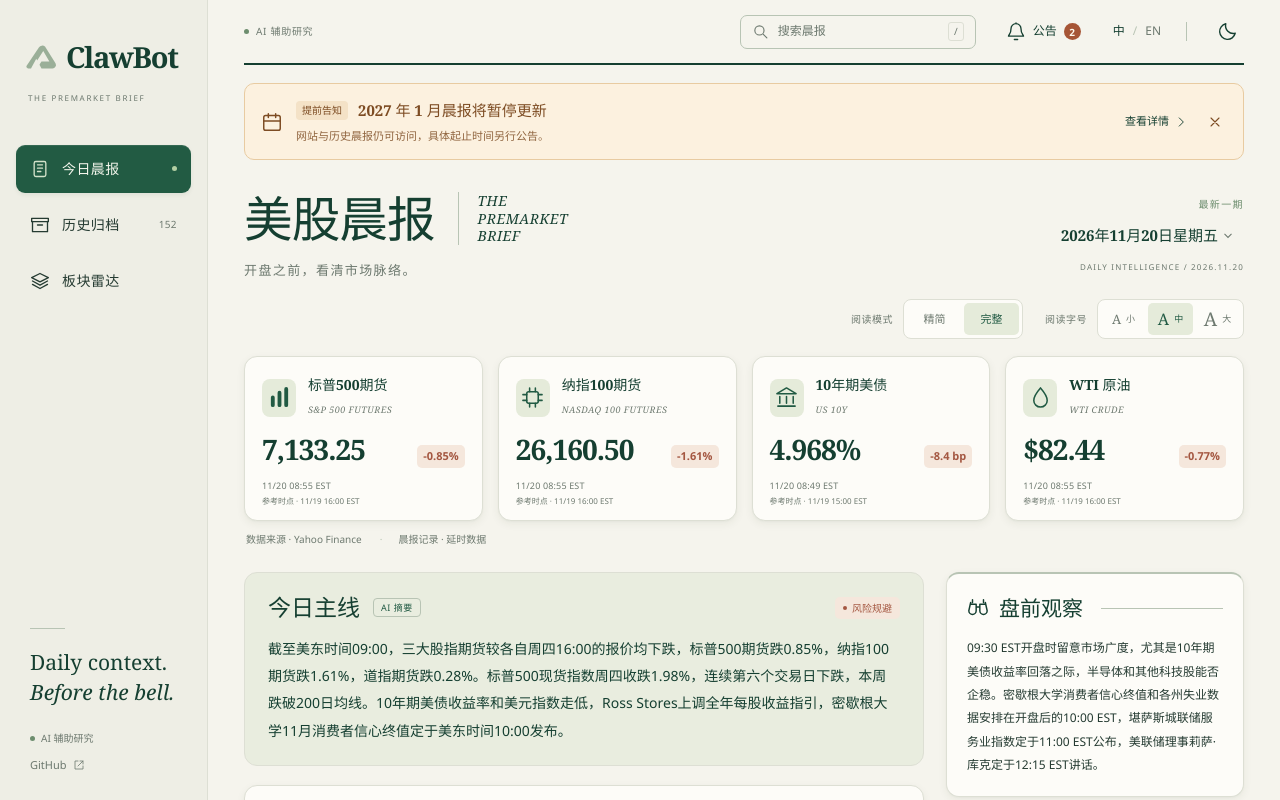
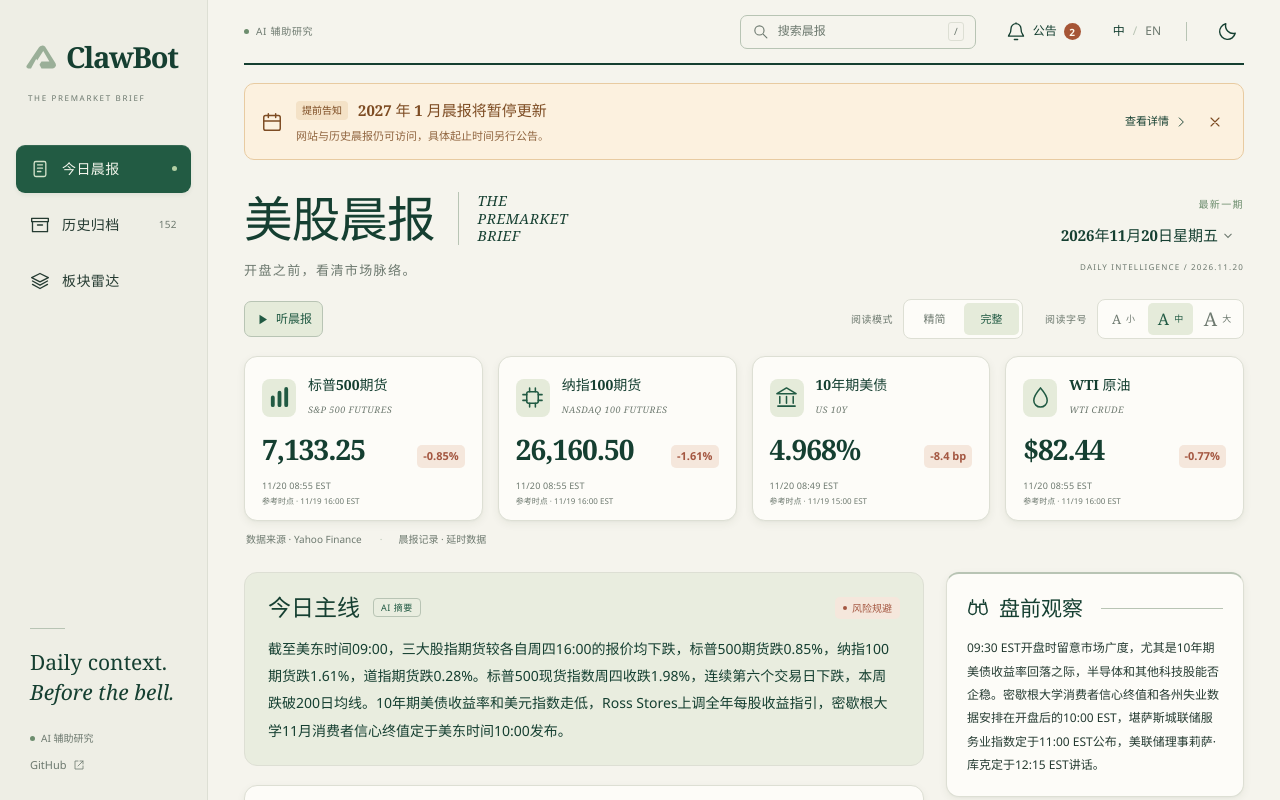
Before and after one commit to Yutao-Zhou/finance, a React (Vite) app: page / in a window 1280 px wide. Shown: the top 800 px of the page. Built offline with nearby package versions, Linux system fonts and the light colour scheme.

Commit message:
Add browser read-aloud for morning briefs

```diff
--- a/src/App.jsx
+++ b/src/App.jsx
@@ -12,6 +12,7 @@ import {
 } from "./lib/reports";
 import "./App.css";
 import EditionPicker from "./components/EditionPicker";
+import BriefListening from "./components/BriefListening";
 import {
   AnnouncementBanner,
   AnnouncementBell,
@@ -779,7 +780,13 @@ function App() {
   useEffect(() => {
     const timer = window.setInterval(
       () => {
-        if (document.visibilityState === "hidden") window.location.reload();
+        if (
+          document.visibilityState === "hidden" &&
+          !window.speechSynthesis?.speaking &&
+          !window.speechSynthesis?.pending
+        ) {
+          window.location.reload();
+        }
       },
       60 * 60 * 1000,
     );
@@ -1012,6 +1019,14 @@ function App() {
             )}
           </header>
           <div className="reading-settings">
+            {activeReport && !showArchive && (
+              <BriefListening
+                key={activeReport.date + lang}
+                report={activeReport}
+                lang={lang}
+                sectionTitles={labels}
+              />
+            )}
             <div className="reading-setting-group">
               <span className="reading-settings-label">
                 {labels.readingMode}
--- /dev/null
+++ b/src/components/BriefListening.css
@@ -0,0 +1,51 @@
+.brief-listening {
+  display: flex;
+  align-items: center;
+  flex-wrap: wrap;
+  gap: 6px;
+  margin-inline-end: auto;
+  min-width: 0;
+}
+
+.brief-listening-toggle,
+.brief-listening-stop {
+  display: inline-flex;
+  align-items: center;
+  justify-content: center;
+  gap: 6px;
+  min-height: 36px;
+  padding: 5px 10px;
+  border: 1px solid var(--line-strong);
+  border-radius: 7px;
+  color: var(--green);
+  background: var(--surface);
+  font-size: 12px;
+}
+
+.brief-listening-toggle {
+  background: var(--green-soft);
+  font-weight: 600;
+}
+
+.brief-listening-toggle:not(:disabled):hover,
+.brief-listening-stop:hover {
+  border-color: var(--green);
+  color: var(--heading);
+}
+
+.brief-listening-toggle:disabled {
+  color: var(--muted);
+  background: var(--surface-soft);
+}
+
+.brief-listening-status {
+  flex-basis: 100%;
+  font-size: 11px;
+  color: var(--muted);
+}
+
+@media (max-width: 640px) {
+  .brief-listening {
+    flex-basis: 100%;
+  }
+}
--- /dev/null
+++ b/src/components/BriefListening.jsx
@@ -0,0 +1,271 @@
+import { useEffect, useRef, useState } from "react";
+import { formatDate, hasContent, text } from "../lib/reports";
+import "./BriefListening.css";
+
+const copy = {
+  zh: {
+    idle: "听晨报",
+    playing: "暂停",
+    paused: "继续",
+    stop: "停止",
+    starting: "正在准备播报",
+    listening: "正在播报晨报",
+    finished: "晨报播报已结束",
+    stopped: "晨报播报已停止",
+    unsupported: "此浏览器不支持朗读。",
+    unavailable: "没有可用的中文语音，请检查设备的语音设置。",
+    failed: "无法开始或继续朗读，请重试或检查设备的语音设置。",
+    description: "朗读本期摘要、焦点新闻和盘前观察。",
+  },
+  en: {
+    idle: "Listen to brief",
+    playing: "Pause",
+    paused: "Resume",
+    stop: "Stop",
+    starting: "Preparing to read the briefing",
+    listening: "Reading the briefing",
+    finished: "Briefing playback finished",
+    stopped: "Briefing playback stopped",
+    unsupported: "This browser does not support read aloud.",
+    unavailable:
+      "No English voice is available. Check your device’s speech settings.",
+    failed:
+      "Read aloud could not continue. Try again or check your device’s speech settings.",
+    description:
+      "Reads the summary, top stories and what to watch for this edition.",
+  },
+};
+
+function speechParts(report, lang, labels) {
+  const sentences = [];
+  const period = lang === "zh" ? "。" : ".";
+  const sentenceBreak = /(?<=[。！？!?])\s*|(?<=\.)\s+/u;
+  if (hasContent(report.summary, lang)) {
+    sentences.push(labels.summary, text(report.summary, lang));
+  }
+  const stories = Array.isArray(report.topNews)
+    ? report.topNews.filter((story) => hasContent(story?.title, lang))
+    : [];
+  if (stories.length) {
+    sentences.push(labels.news);
+    for (const story of stories) {
+      sentences.push(text(story.title, lang));
+      if (hasContent(story.impact, lang))
+        sentences.push(text(story.impact, lang));
+    }
+  }
+  if (hasContent(report.premarketFocus?.keyRisk, lang)) {
+    sentences.push(labels.risk, text(report.premarketFocus.keyRisk, lang));
+  }
+  if (!sentences.length) return [];
+  sentences.unshift(formatDate(report.date, lang));
+
+  // Short utterances also let us resume at the start of the current sentence.
+  return sentences.flatMap((part) => {
+    const clean = part.replace(/https?:\/\/[^\s，。！？；）]+/giu, "").trim();
+    if (!clean) return [];
+    const chunks = [];
+    for (let sentence of clean.split(sentenceBreak)) {
+      sentence = sentence.trim();
+      if (!sentence) continue;
+      while (sentence.length > 200) {
+        const breakAt = Math.max(
+          sentence.lastIndexOf(" ", 199),
+          sentence.lastIndexOf("，", 199),
+          sentence.lastIndexOf("；", 199),
+        );
+        const end = breakAt >= 100 ? breakAt + 1 : 200;
+        chunks.push(sentence.slice(0, end).trim());
+        sentence = sentence.slice(end).trimStart();
+      }
+      if (sentence) {
+        chunks.push(
+          /[.!?。！？]$/u.test(sentence) ? sentence : sentence + period,
+        );
+      }
+    }
+    return chunks;
+  });
+}
+
+function getVoice(voices, locale) {
+  const language = locale.split("-")[0];
+  const matching = voices.filter(
+    (voice) => voice.lang.toLowerCase().split(/[-_]/)[0] === language,
+  );
+  const exact = (voice) =>
+    voice.lang.toLowerCase().replace("_", "-") === locale.toLowerCase();
+  return (
+    matching.find((voice) => voice.localService && exact(voice)) ||
+    matching.find((voice) => voice.localService) ||
+    matching.find(exact) ||
+    matching[0]
+  );
+}
+
+function cancelPart(synth, session) {
+  clearTimeout(session.startTimer);
+  if (session.utterance) {
+    session.utterance = null;
+    synth.cancel();
+  }
+}
+
+function PlaybackIcon({ name }) {
+  return (
+    <svg
+      width="15"
+      height="15"
+      viewBox="0 0 20 20"
+      fill="currentColor"
+      aria-hidden="true"
+    >
+      {name === "playing" ? (
+        <path d="M5 4h3v12H5zm7 0h3v12h-3z" />
+      ) : name === "stop" ? (
+        <rect x="4" y="4" width="12" height="12" rx="2" />
+      ) : (
+        <path d="M6 3.8v12.4l10-6.2z" />
+      )}
+    </svg>
+  );
+}
+
+export default function BriefListening({ report, lang, sectionTitles }) {
+  const labels = copy[lang];
+  const locale = lang === "zh" ? "zh-CN" : "en-US";
+  const synth = window.speechSynthesis;
+  const supported = Boolean(synth && window.SpeechSynthesisUtterance);
+  const parts = speechParts(report, lang, sectionTitles);
+  const playback = useRef(null);
+  const toggleRef = useRef(null);
+  const [status, setStatus] = useState("idle");
+  const [feedback, setFeedback] = useState("");
+
+  useEffect(() => {
+    function release() {
+      const session = playback.current;
+      playback.current = null;
+      if (session) cancelPart(synth, session);
+    }
+    return release;
+  }, [synth]);
+
+  function stop(message = "") {
+    const session = playback.current;
+    playback.current = null;
+    if (session) cancelPart(synth, session);
+    setStatus("idle");
+    setFeedback(message);
+  }
+
+  function speak(session) {
+    if (session.index >= session.parts.length) {
+      stop("finished");
+      return;
+    }
+    const utterance = new SpeechSynthesisUtterance(
+      session.parts[session.index],
+    );
+    session.utterance = utterance;
+    utterance.lang = locale;
+    utterance.rate = 0.95;
+    if (session.voice) utterance.voice = session.voice;
+
+    const isCurrent = () =>
+      playback.current === session && session.utterance === utterance;
+    utterance.onstart = () => {
+      if (!isCurrent()) return;
+      clearTimeout(session.startTimer);
+      setFeedback("");
+    };
+    utterance.onend = () => {
+      if (!isCurrent()) return;
+      clearTimeout(session.startTimer);
+      session.utterance = null;
+      session.index += 1;
+      speak(session);
+    };
+    utterance.onerror = ({ error }) => {
+      if (!isCurrent()) return;
+      session.utterance = null;
+      stop(
+        error === "language-unavailable" || error === "voice-unavailable"
+          ? "unavailable"
+          : "failed",
+      );
+    };
+    session.startTimer = window.setTimeout(() => {
+      if (isCurrent()) stop("failed");
+    }, 12000);
+    try {
+      synth.speak(utterance);
+    } catch {
+      stop("failed");
+    }
+  }
+
+  function toggle() {
+    if (status === "playing") {
+      cancelPart(synth, playback.current);
+      setFeedback("");
+      setStatus("paused");
+      return;
+    }
+    if (!playback.current) {
+      const voices = synth.getVoices();
+      const voice = getVoice(voices, locale);
+      if (voices.length && !voice) {
+        setFeedback("unavailable");
+        return;
+      }
+      playback.current = { parts, index: 0, voice, utterance: null };
+    }
+    setFeedback("starting");
+    setStatus("playing");
+    speak(playback.current);
+  }
+
+  if (!parts.length) return null;
+  const problem = !supported
+    ? labels.unsupported
+    : ["failed", "unavailable"].includes(feedback) && labels[feedback];
+  const message =
+    problem ||
+    labels[feedback] ||
+    (status === "playing" ? labels.listening : "");
+  return (
+    <div className="brief-listening" role="group" aria-label={labels.idle}>
+      <button
+        className="brief-listening-toggle"
+        ref={toggleRef}
+        type="button"
+        disabled={!supported}
+        onClick={toggle}
+        title={status === "idle" ? labels.description : undefined}
+      >
+        <PlaybackIcon name={status} />
+        {labels[status]}
+      </button>
+      {status !== "idle" && (
+        <button
+          className="brief-listening-stop"
+          type="button"
+          onClick={() => {
+            stop("stopped");
+            toggleRef.current?.focus();
+          }}
+        >
+          <PlaybackIcon name="stop" />
+          {labels.stop}
+        </button>
+      )}
+      <span
+        role="status"
+        className={problem ? "brief-listening-status" : "sr-only"}
+      >
+        {message}
+      </span>
+    </div>
+  );
+}
```
Also changed, not shown: 4 other files (tests, documents, lock files or other folders).
